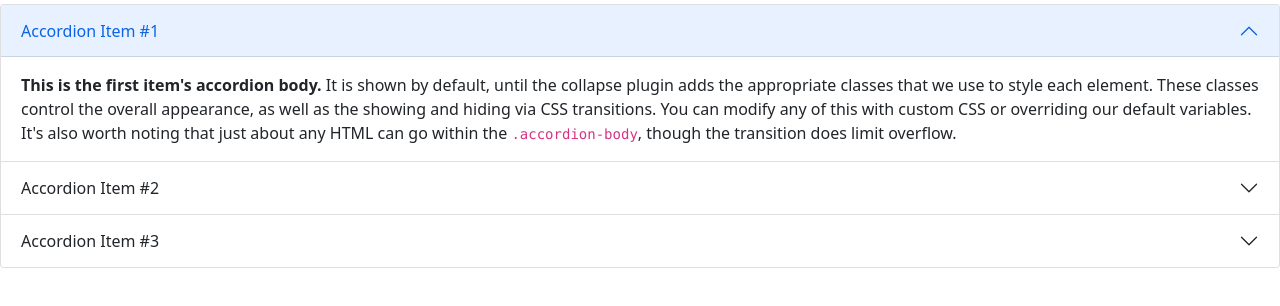
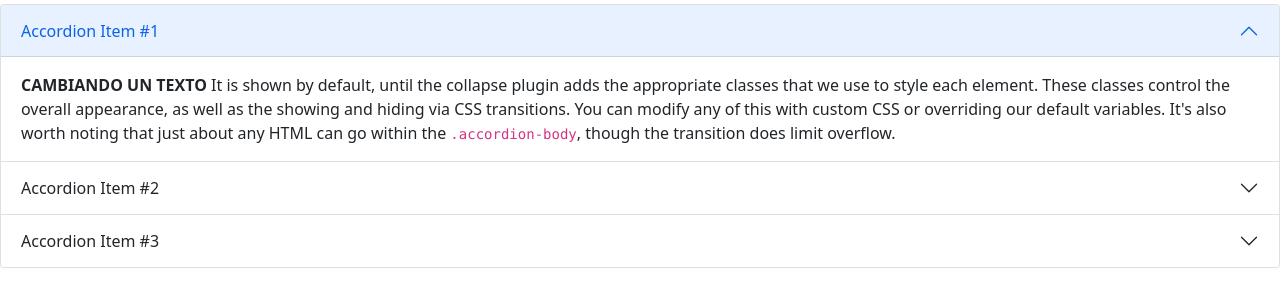
Before and after one commit to verobaires/boostrap-mine, a plain HTML site: page index.html in a window 1280 px wide. Shown: the part 98-404 px from the top of the page. Drawn offline with nearby package versions, Linux system fonts and the light colour scheme; files that its build step writes are made by us from their sources.

Commit message:
modificacion accordion2 texto 1

```diff
--- a/index.html
+++ b/index.html
@@ -26,7 +26,7 @@
               </h2>
               <div id="collapseOne" class="accordion-collapse collapse show" aria-labelledby="headingOne" data-bs-parent="#accordionExample">
                 <div class="accordion-body">
-                  <strong>This is the first item's accordion body.</strong> It is shown by default, until the collapse plugin adds the appropriate classes that we use to style each element. These classes control the overall appearance, as well as the showing and hiding via CSS transitions. You can modify any of this with custom CSS or overriding our default variables. It's also worth noting that just about any HTML can go within the <code>.accordion-body</code>, though the transition does limit overflow.
+                  <strong>CAMBIANDO UN TEXTO</strong> It is shown by default, until the collapse plugin adds the appropriate classes that we use to style each element. These classes control the overall appearance, as well as the showing and hiding via CSS transitions. You can modify any of this with custom CSS or overriding our default variables. It's also worth noting that just about any HTML can go within the <code>.accordion-body</code>, though the transition does limit overflow.
                 </div>
               </div>
             </div>
```
